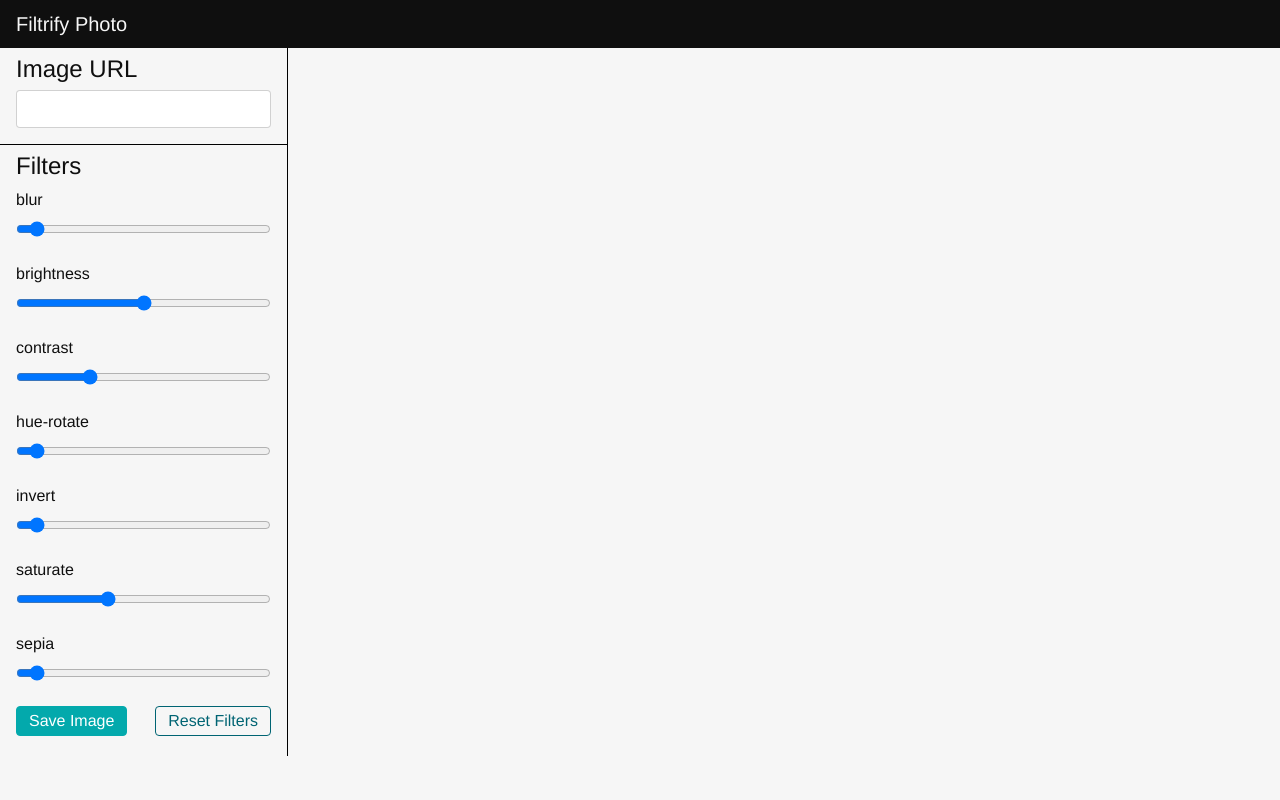
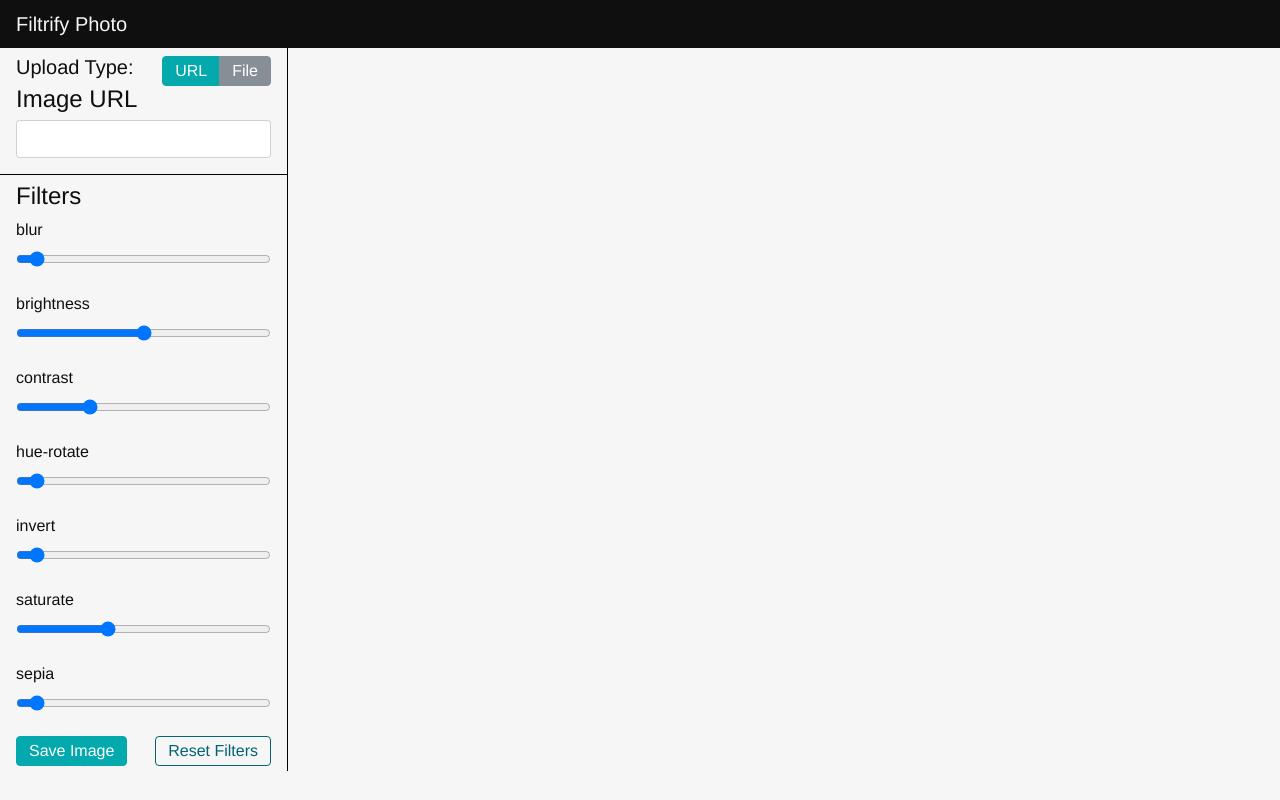
Before and after one commit to Sharpie360/filtrify-photo-codealong, a Vue app: page / in a window 1280 px wide. Built offline with nearby package versions, Linux system fonts and the light colour scheme.

Commit message:
updated - adding file upload alongside the url load

```diff
--- a/src/components/control-panel/ImageLoader.vue
+++ b/src/components/control-panel/ImageLoader.vue
@@ -1,5 +1,13 @@
 <template>
   <div class="image--loader px-3 pt-2">
+    <div class="upload-type--outer flexbox-space-between flex-align-center">
+      <h5 class="upload-type--label mb-0">Upload Type:</h5>
+      <div class="btn-group upload-type--btn-group">
+        <button class="btn btn-primary py-1 ">URL</button>
+        <button class="btn btn-secondary py-1">File</button>
+      </div>
+
+    </div>
     <div class="form-group">
       <label
         for="custom-image-input"
@@ -22,6 +30,7 @@ import eventBus from '../../eventBus.js'
 export default {
   data () {
     return {
+      urlInput: true,
       imageInput: {
         source: ''
       }
@@ -36,5 +45,7 @@ export default {
 </script>
 
 <style>
-
+.upload-type--label {
+  display: inline-block;
+}
 </style>
```
